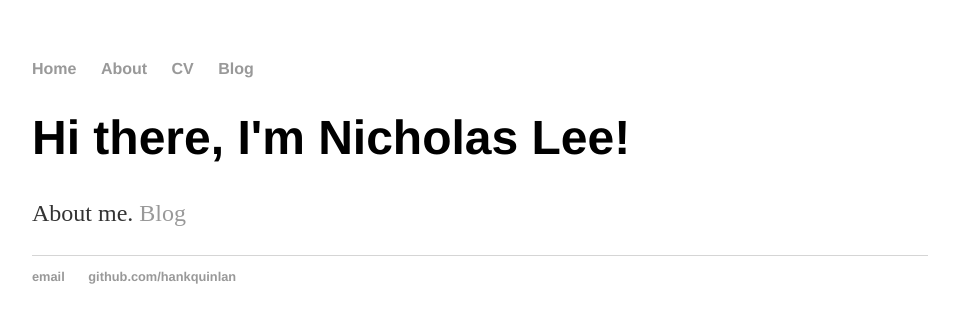
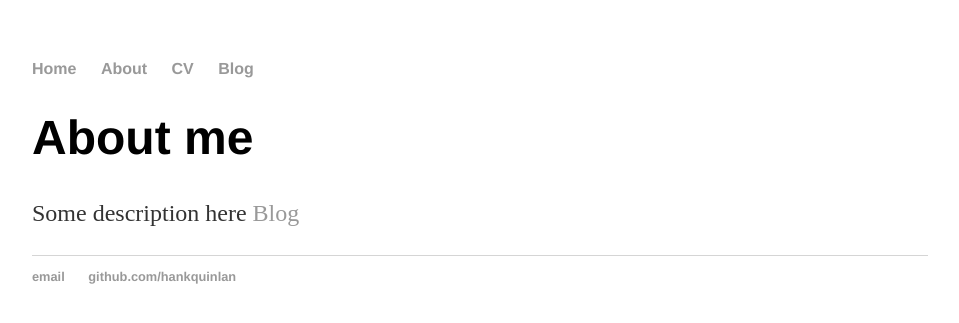
Before and after one commit to NicholasKhang/nicholaskhang.github.io, a Jekyll site: the page built from about/index.html, in a window 1280 px wide. Shown: the top 323 px of the page, without its empty margins (160-1119 px from the left). Built offline with Jekyll 4.4.1, drawn with Linux system fonts in a browser that asks for light colours.

Commit message:
Update index.html

```diff
--- a/about/index.html
+++ b/about/index.html
@@ -3,8 +3,8 @@ layout: default
 title: About me
 ---
 <div class="blurb">
-    <h1>Hi there, I'm Nicholas Lee!</h1>
-    <p>About me.
+    <h1>About me</h1>
+    <p>Some description here
         <a href="/blog">Blog</a>
     </p>
 </div><!-- /.blurb -->
```
